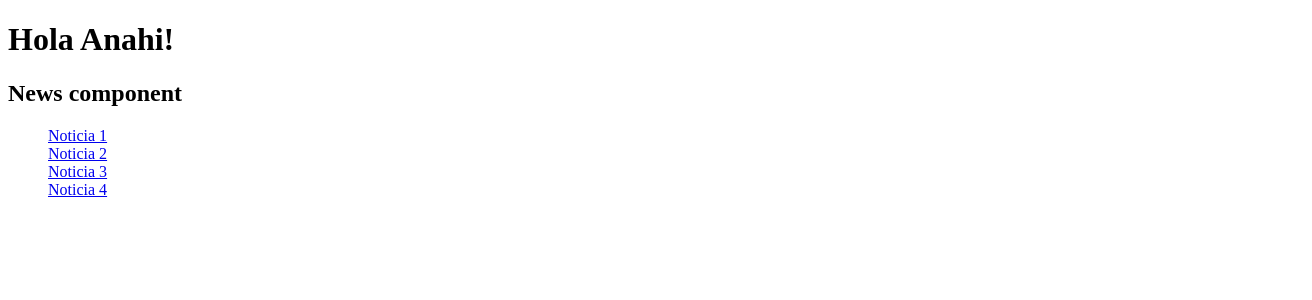
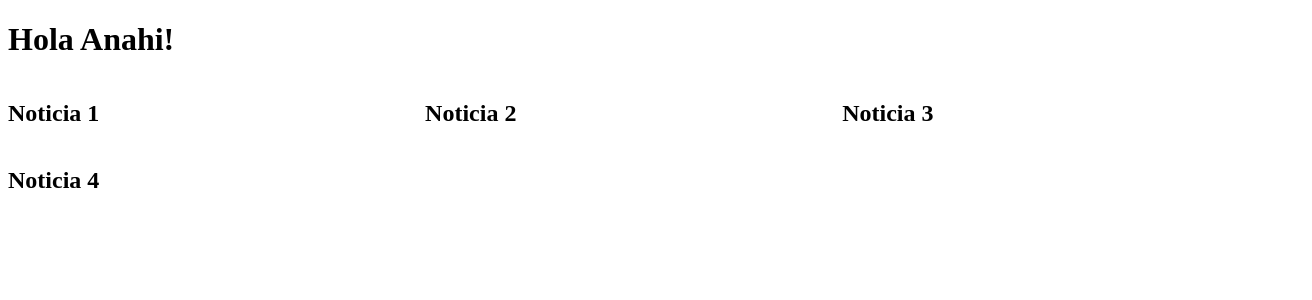
Before and after one commit to AnahiSantana/News-App-Angular, an Angular app: page /noticias in a window 1280 px wide. Shown: the top 300 px of the page, 1312 px wide, since content can reach past the window. Built offline with nearby package versions, Linux system fonts and the light colour scheme.

Commit message:
Added grid

```diff
--- a/src/app/pages/headlines/headlines.component.html
+++ b/src/app/pages/headlines/headlines.component.html
@@ -1,10 +1,7 @@
-<p>headlines works!</p>
-
-<ul>
-    <li *ngFor="let item of news">
-        <a href="{{item.url}}">
-            {{item.title}}
-            <img *ngIf="item.urlToImage" src="{{item.urlToImage}}" alt="news image">
-        </a>
-    </li>
-</ul>
+<div id="news-container"  class="grid">
+    <div class="xs-100 md-50 lg-33"  *ngFor="let item of news">
+        <h2>{{item.title}}</h2>
+        <p *ngIf="item.description">{{item.description}}</p>
+        <img *ngIf="item.urlToImage" src="{{item.urlToImage}}" alt="" style="max-width: 100%">
+    </div>
+</div>
--- a/src/app/pages/headlines/headlines.component.scss
+++ b/src/app/pages/headlines/headlines.component.scss
@@ -0,0 +1,9 @@
+@import '../../partials/_breakpoints';
+@import '../../partials/grid';
+
+html, body {
+  margin: 0;
+  padding: 0;
+  font-family: Arial, "Helvetica Neue", Helvetica, sans-serif;
+  background-color: #fff;
+}
--- a/src/app/pages/news/news.component.html
+++ b/src/app/pages/news/news.component.html
@@ -1,7 +1,7 @@
-<h2>{{title}}</h2>
-
-<ul>
-    <li *ngFor="let item of news ">
-        <a href="{{item.url}}">{{item.title}}</a>
-    </li>
-</ul>
+<div id="news-container"  class="grid">
+    <div class="xs-100 md-50 lg-33"  *ngFor="let item of news">
+        <h2>{{item.title}}</h2>
+        <p *ngIf="item.description">{{item.description}}</p>
+        <img *ngIf="item.urlToImage" src="{{item.urlToImage}}" alt="" style="max-width: 100%">
+    </div>
+</div>
--- a/src/app/pages/news/news.component.scss
+++ b/src/app/pages/news/news.component.scss
@@ -1,7 +1,9 @@
-ul {
-    width: 100%;
-    li{
-        list-style: none;
-        //display: inline-block;
-    }
+@import '../../partials/_breakpoints';
+@import '../../partials/grid';
+
+html, body {
+  margin: 0;
+  padding: 0;
+  font-family: Arial, "Helvetica Neue", Helvetica, sans-serif;
+  background-color: #fff;
 }
--- /dev/null
+++ b/src/app/partials/_breakpoints.scss
@@ -0,0 +1,5 @@
+$bp-xsmall: 0px;
+$bp-small: 600px;
+$bp-med: 800px;
+$bp-large: 1024px;
+$bp-xlarge: 1280px;
--- /dev/null
+++ b/src/app/partials/_grid.scss
@@ -0,0 +1,45 @@
+$sizes: 10, 25, 33, 50, 67, 75, 90, 100;
+
+@mixin clearfix($contenido:"") {
+    content: $contenido;
+    display: table;
+    clear: both;
+}
+
+@function getWidth($width) {
+    $perc: $width * 1%;
+    @return $perc;
+}
+
+@mixin breakpoint($width, $classname) {
+    @media screen and (min-width: $width) {
+        @each $size in $sizes {
+            > .#{$classname}-#{$size} { width: getWidth($size); }
+        }
+
+
+        > div.not-in-#{$classname} { display: none; }
+        > div.in-#{$classname} { display: inherit; }
+    }
+}
+
+.grid {
+    width: 100%;
+    margin-bottom: 20px;
+
+    & > div {
+        width: 100%;
+        float: left;
+        box-sizing: border-box;
+    }
+
+    &:after {
+        @include clearfix();
+    }
+
+    @include breakpoint($bp-xsmall,'xs');
+    @include breakpoint($bp-small,'sm');
+    @include breakpoint($bp-med,'md');
+    @include breakpoint($bp-large,'lg');
+    @include breakpoint($bp-xlarge,'xl');
+}
```
